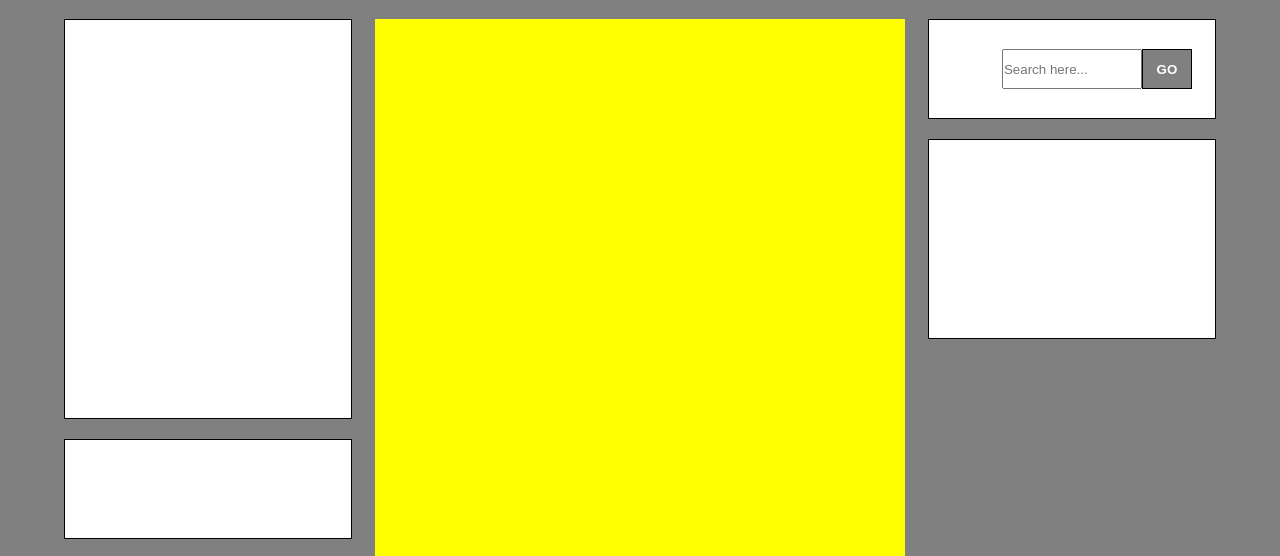
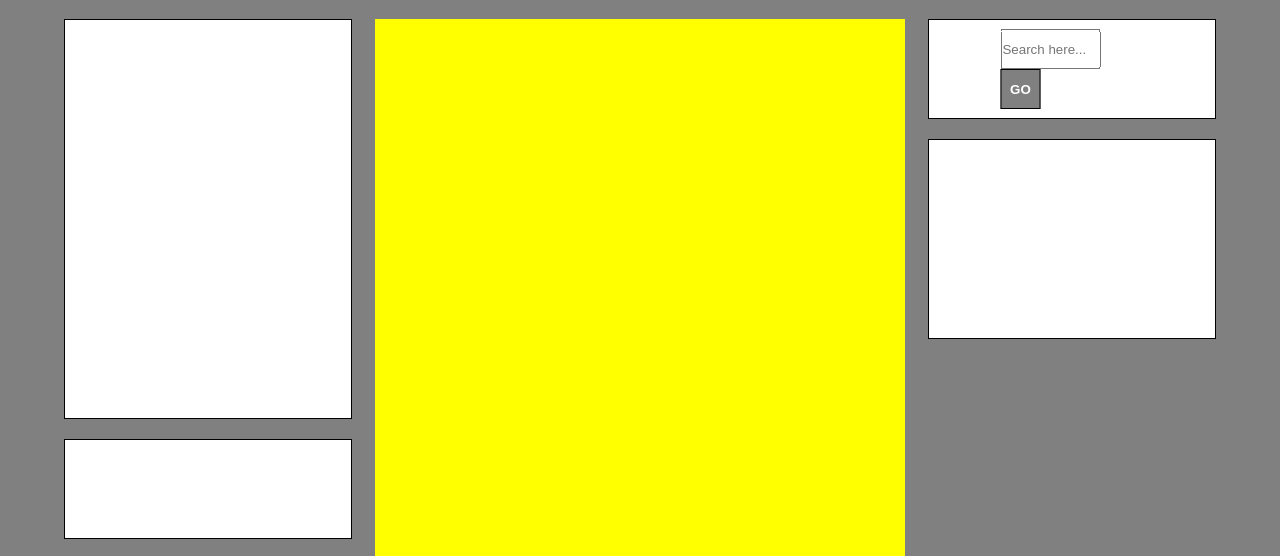
Before and after one commit to Davide-Roberti/htmlcss-struttura-wp, a plain HTML site: page index.html in a window 1280 px wide. Shown: the part 211-767 px from the top of the page. Drawn offline with Linux system fonts and the light colour scheme.

Commit message:
box di ricerca allineato

```diff
--- a/css/style.css
+++ b/css/style.css
@@ -135,7 +135,7 @@ li {
 
 .ricerca {
     height: 40px;
-    width: 140px;
+    width: 100px;
 }
 
 .bottone {
@@ -143,7 +143,6 @@ li {
     color: white;
     border: 1px solid black;
     height: 40px;
-    width: 50px;
-    position: absolute;
+    width: 40px;
     font-weight: bold;
 }
--- a/index.html
+++ b/index.html
@@ -41,10 +41,8 @@
                     <aside class="right">
                         <div class="blocco search">
                             <div class="research">
-                                <form class="" action="index.html" method="post">
-                                    <input class="ricerca" type="search" name="" value="" placeholder="Search here...">
-                                    <input class="bottone"type="submit" name="" value="GO">
-                                </form>
+                                <input class="ricerca" type="search" name="" value="" placeholder="Search here...">
+                                <button class="bottone"type="button" name="button">GO</button>
                             </div>
                         </div>
                         <div class="blocco tag">
```
